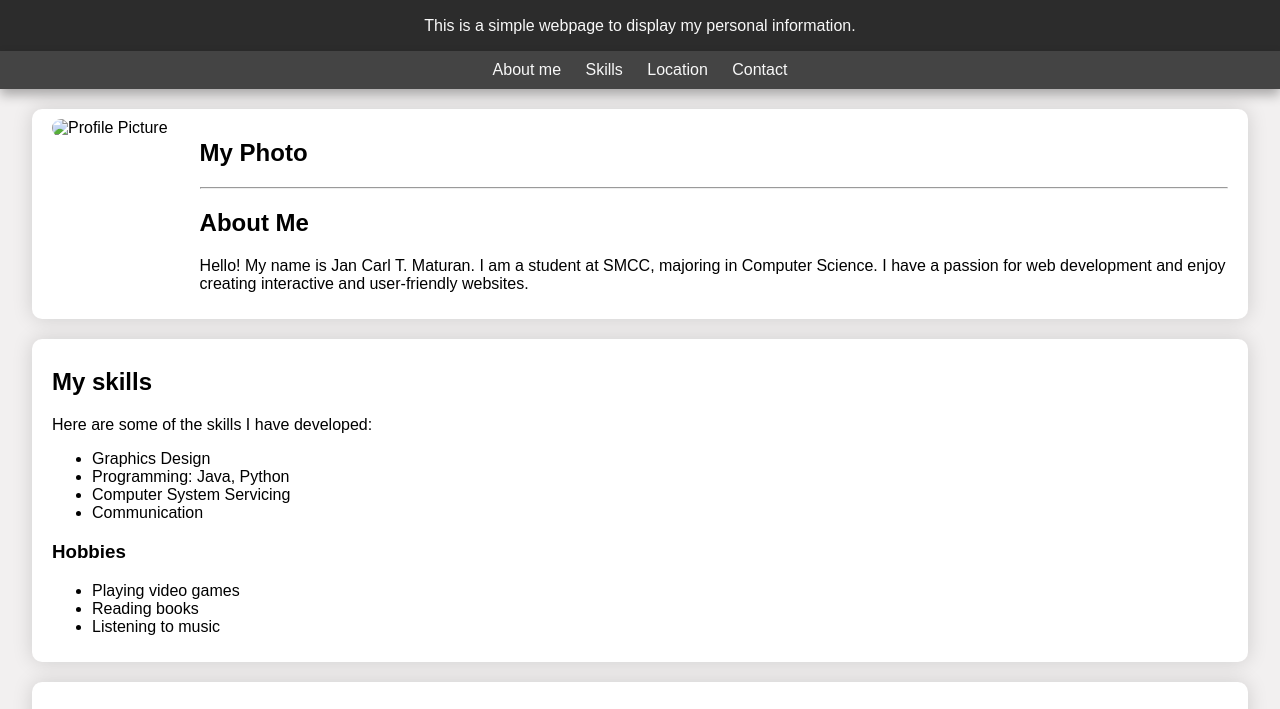
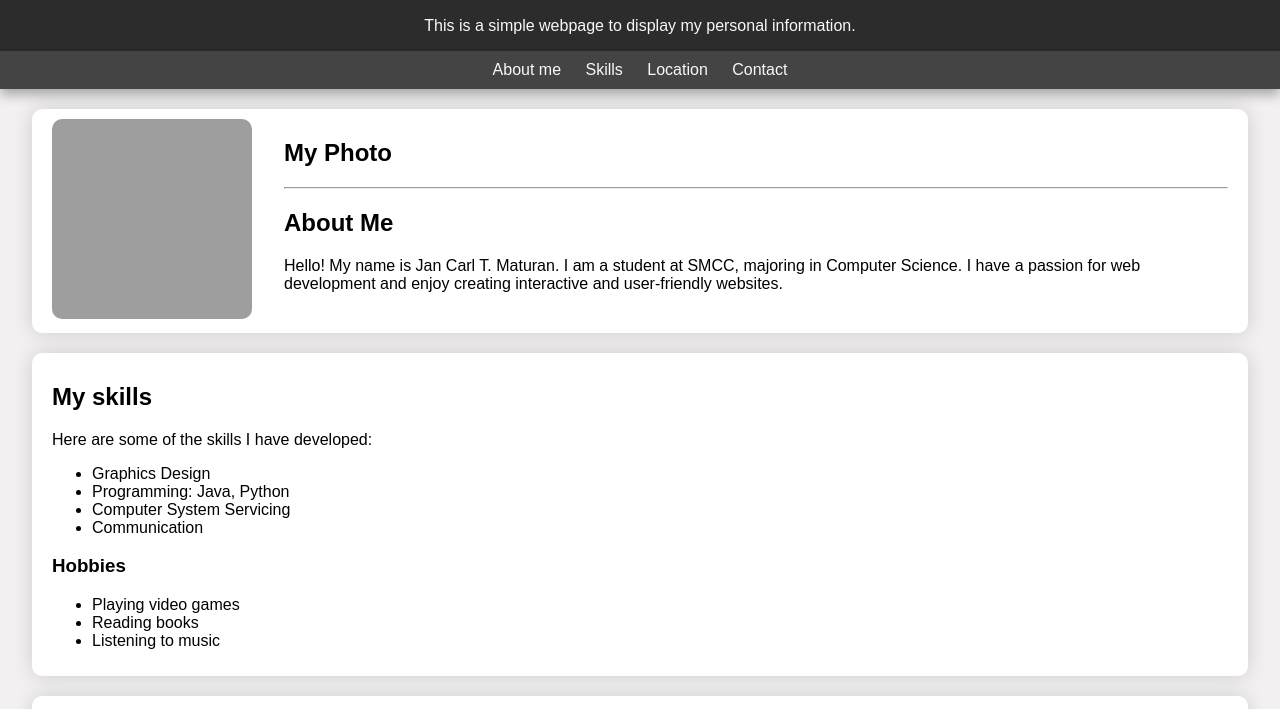
Before and after one commit to jdanica97-stack/PRAC-ASSES, a plain HTML site: page index.html in a window 1280 px wide. Shown: the part 79-788 px from the top of the page. Drawn offline with Linux system fonts and the light colour scheme; the site is published under a folder, as on GitHub Pages, so addresses that start at the root find nothing.

Commit message:
imhae path commit

```diff
--- a/index.html
+++ b/index.html
@@ -27,7 +27,7 @@
                 <div class="intro">
                     <div class="wrapper">
                         <div class="image">
-                            <img src="/images/iconss.jpeg" alt="Profile Picture" width="200" height="200">
+                            <img src="images/iconss.jpeg" alt="Profile Picture" width="200" height="200">
                         </div>
                         <div class="intro">
                             <h2>My Photo</h2>
```
